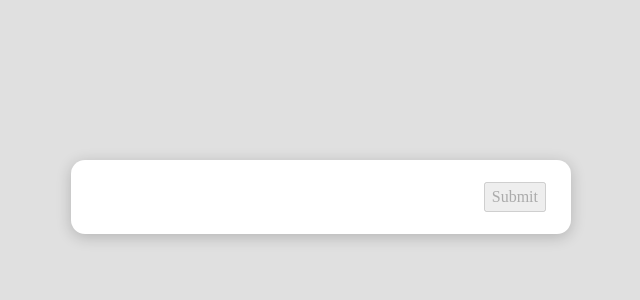
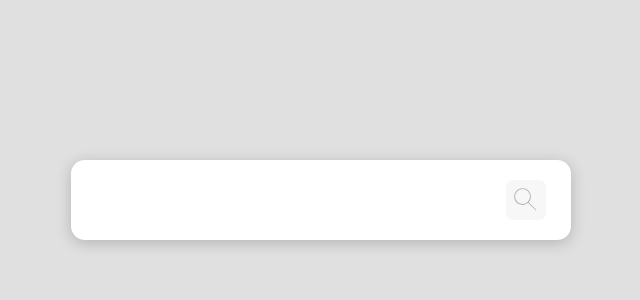
Before and after one commit to mrrajsoni/autocomplete, a Next.js app: page / in a window 1280 px wide. Shown: the top 300 px of the page, without its empty margins (319-959 px from the left). Built offline with nearby package versions, Linux system fonts and the light colour scheme.

Commit message:
[feat]: finished version

```diff
--- /dev/null
+++ b/src/Icons/IconSearch.tsx
@@ -0,0 +1,9 @@
+const IconSearch = () => (
+    <svg xmlns="http://www.w3.org/2000/svg" viewBox="0 0 32 32">
+        <path
+            d="m27.433 26.769-8.425-8.24a9.533 9.533 0 1 0-.718.696l8.443 8.259a.501.501 0 0 0 .35.142.5.5 0 0 0 .35-.857ZM3.5 12.039a8.538 8.538 0 1 1 8.538 8.537A8.548 8.548 0 0 1 3.5 12.038Z"
+            data-name="Layer 33"
+        />
+    </svg>
+);
+export default IconSearch;
--- a/src/components/AutoComplete.tsx
+++ b/src/components/AutoComplete.tsx
@@ -1,4 +1,5 @@
 import IconClock from "@/Icons/IconClock";
+import IconSearch from "@/Icons/IconSearch";
 import CommonUtils from "@/utils/commonUtils";
 import useOutsideClick from "@/utils/useOutsideClick";
 import { useEffect, useRef, useState } from "react";
@@ -56,6 +57,12 @@ const AutoComplete = (props: IAutoComplete) => {
     };
 
     const toggleOptions = () => {
+        if (pastSearch.length) {
+            const pastSearchContainer = document.querySelector(
+                ".past-searches-container"
+            ) as HTMLDivElement;
+            pastSearchContainer.classList.add("space-top");
+        }
         const optionListContainer = document.querySelector(
             ".suggestion-container"
         ) as HTMLDivElement;
@@ -79,6 +86,7 @@ const AutoComplete = (props: IAutoComplete) => {
         setShowResult(true);
         setSearchString("");
         ref.current.blur();
+        setSubmitDisabled(true);
     };
 
     return (
@@ -105,7 +113,7 @@ const AutoComplete = (props: IAutoComplete) => {
                                 )}
                             </div>
                             <button disabled={submitDisabled} type="submit">
-                                Submit
+                                <IconSearch />
                             </button>
                         </div>
                     </form>
--- /dev/null
+++ b/src/styles/fonts.scss
@@ -0,0 +1,4 @@
+@font-face {
+    font-family: Gilroy-Regular;
+    src: url(/fonts/Gilroy-Regular.woff);
+}
--- a/src/styles/globals.scss
+++ b/src/styles/globals.scss
@@ -1,8 +1,10 @@
 @import "./reset.scss";
 @import "./variables.scss";
+@import "./fonts.scss";
 
 body {
     background-color: $bodyBg;
+    font-family: Gilroy-Regular;
 }
 
 .autocomplete-container {
@@ -11,6 +13,20 @@ body {
     left: 50%;
     top: 20%;
     transform: translate(-50%, 0);
+
+    button {
+        background: $gray;
+        border: none;
+        width: 40px;
+        padding: 6px;
+        border-radius: 7px;
+        cursor: pointer;
+
+        &:disabled {
+            opacity: 0.3;
+            cursor: not-allowed;
+        }
+    }
 
     .autocomplete-wrapper {
         padding: 20px 25px;
@@ -46,12 +62,17 @@ body {
                 max-height: 300px;
             }
 
-            .past-searches-container,
             .optionlist-container {
                 padding-top: 15px;
+                .options {
+                    padding: 5px 0 5px 5px;
+                }
             }
 
             .past-searches-container {
+                &.space-top {
+                    padding-top: 15px;
+                }
                 .searches {
                     color: $purple;
                     display: flex;
@@ -64,9 +85,6 @@ body {
                         width: 16px;
                     }
                 }
-            }
-            .options {
-                padding: 5px 0 5px 5px;
             }
         }
     }
@@ -84,6 +102,11 @@ body {
             margin-bottom: 10px;
             text-decoration: underline;
         }
+        .result-container {
+            > div {
+                padding-bottom: 10px;
+            }
+        }
     }
 }
 
@@ -99,4 +122,11 @@ input[type="text"] {
     }
 }
 
-// Animations
+//Mobile styles
+
+@media (max-width: 650px) {
+    .autocomplete-container {
+        width: 100%;
+        padding: 0 25px;
+    }
+}
--- a/src/styles/variables.scss
+++ b/src/styles/variables.scss
@@ -4,3 +4,4 @@ $white: #fff;
 $boxShadow: 0px 3px 15px rgba(0, 0, 0, 0.2);
 $purple: #52188c;
 $clockGray: #9fa6ad;
+$gray: #e7e7e7;
--- a/tsconfig.json
+++ b/tsconfig.json
@@ -14,6 +14,7 @@
         "isolatedModules": true,
         "jsx": "preserve",
         "incremental": true,
+        "baseUrl": "./",
         "paths": {
             "@/*": ["./src/*"]
         }
```
Also changed, not shown: public/fonts/Gilroy-Regular.woff (added). Lines whose indentation alone changed are shown as unchanged.
